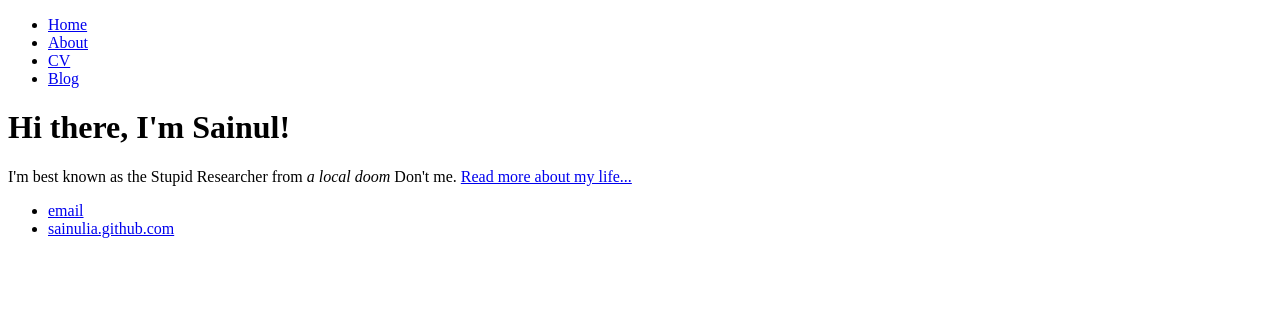
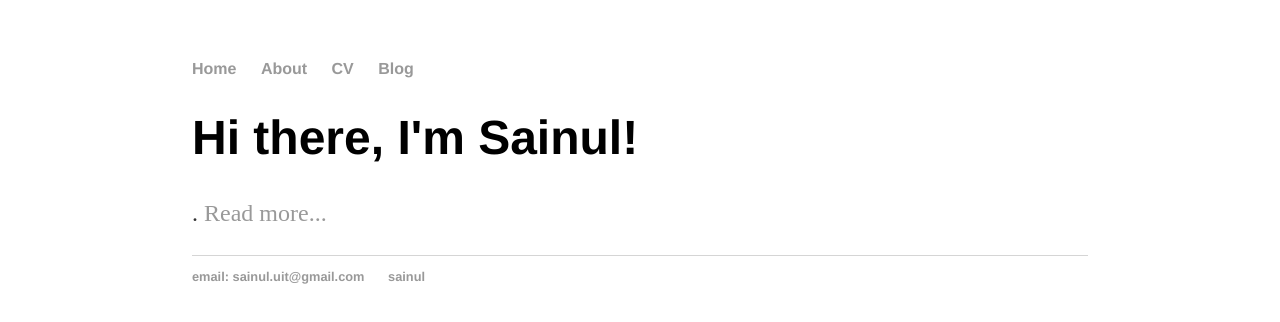
Before and after one commit to sainulia/sainulia.github.io, a plain HTML site: page index.html in a window 1280 px wide. Drawn offline with Linux system fonts and the light colour scheme.

Commit message:
Update index.html

```diff
--- a/index.html
+++ b/index.html
@@ -1,7 +1,8 @@
 <!DOCTYPE html>
 <html>
 	<head>
-		<title>IA Sainul, Stupid researcher</title>
+		<title>sainul</title>
+		<link rel="stylesheet" type="text/css" href="/css/main.css">
 	</head>
 	<body>
 		<nav>
@@ -15,13 +16,13 @@
 		<div class="container">
     		<div class="blurb">
         		<h1>Hi there, I'm Sainul!</h1>
-				<p>I'm best known as the Stupid Researcher from <em>a local doom</em> Don't  me. <a href="/about">Read more about my life...</a></p>
+				<p>  <em>  </em> . <a href="/about">Read more...</a></p>
     		</div><!-- /.blurb -->
 		</div><!-- /.container -->
 		<footer>
     		<ul>
-        		<li><a href="mailto:sainul.uit@gmail.com">email</a></li>
-        		<li><a href="https://sainulia.github.io/">sainulia.github.com</a></li>
+        		<li><a href="mailto:sainul.uit@gmail.com">email: sainul.uit@gmail.com</a></li>
+        		<li><a href="http://www.dak.iitkgp.ernet.in/phd/profile.php?roll=14AT91R03">sainul</a></li>
 			</ul>
 		</footer>
 	</body>
```
